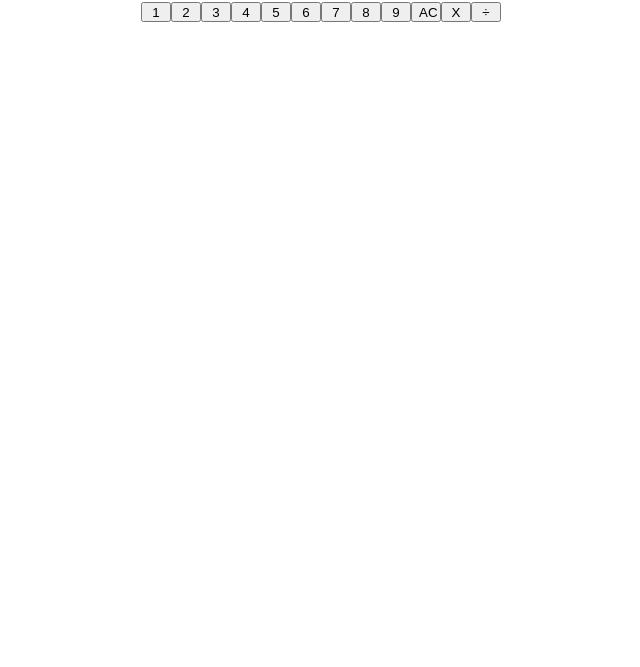
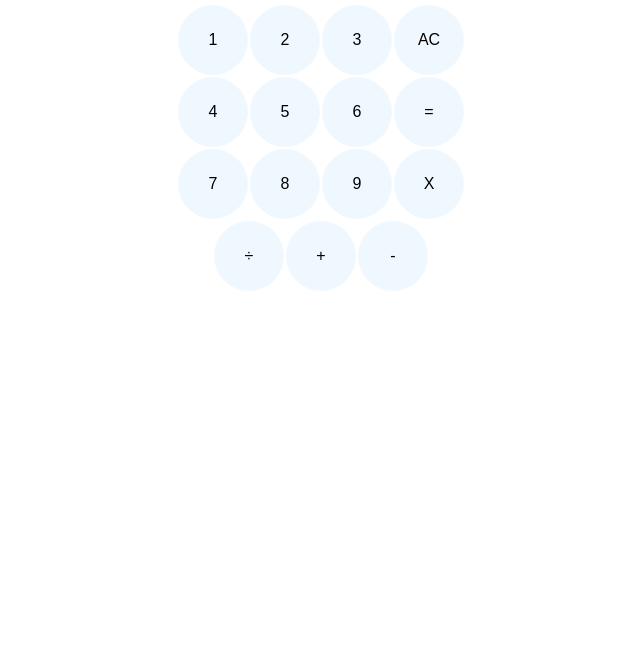
Before and after one commit to leoquan09/calculator, a plain HTML site: page index.html in a window 1280 px wide. Shown: the part 133-800 px from the top of the page, without its empty margins (319-959 px from the left). Drawn offline with Linux system fonts and the light colour scheme.

Commit message:
completed button looks

```diff
--- a/index.html
+++ b/index.html
@@ -7,19 +7,28 @@
 	</head>
 	<body>
         <p class="display">000</p>
-		<div class='container'>
+		<div class='row1'>
 			<button class='nums'>1</button>
 			<button class='nums'>2</button>
             <button class='nums'>3</button>
+            <button class="clear">AC</button>
+        </div>
+        <div class="row2">
 			<button class='nums'>4</button>
             <button class='nums'>5</button>
 			<button class='nums'>6</button>
+            <button class="equal">=</button>
+        </div>
+        <div class="row3">
             <button class='nums'>7</button>
 			<button class='nums'>8</button>
             <button class='nums'>9</button>
-            <button class="clear">AC</button>
             <button class="multiply">X</button>
+        </div>
+        <div class="row4">
             <button class="divide">÷</button>
+            <button class="add">+</button>
+            <button class="subtract">-</button>
 		</div>
 		<script src='main.js'></script>
 	</body>
--- a/style.css
+++ b/style.css
@@ -1,4 +1,7 @@
-.container {
+/* import for roboto font */
+@import url('https://fonts.googleapis.com/css2?family=Roboto:ital,wght@0,100..900;1,100..900&display=swap');
+
+.row1, .row2, .row3, .row4 {
     display: flex;
     flex-flow: row wrap;
     justify-content: center;
@@ -8,10 +11,16 @@
     font-size: 100px;
     margin: 10px;
     text-align: center;
+    font-family: 'Roboto';
 }
 
 button {
     text-align: center;
-    width: 30px;
-    height: 20px;
+    width: 70px;
+    height: 70px;
+    margin: 1px;
+    border-radius: 50%;
+    font-size: 100%;
+    border: 1px solid aliceblue;
+    background-color: aliceblue;
 }
```
